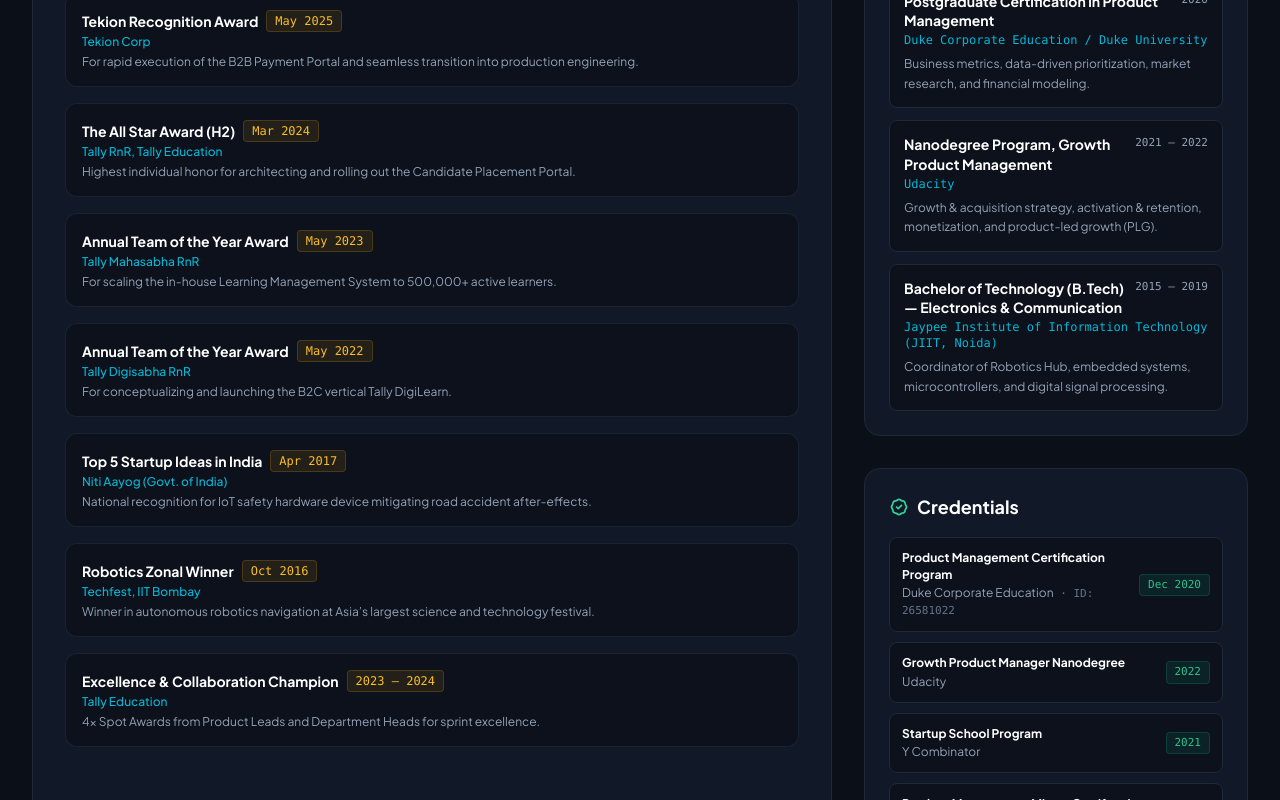
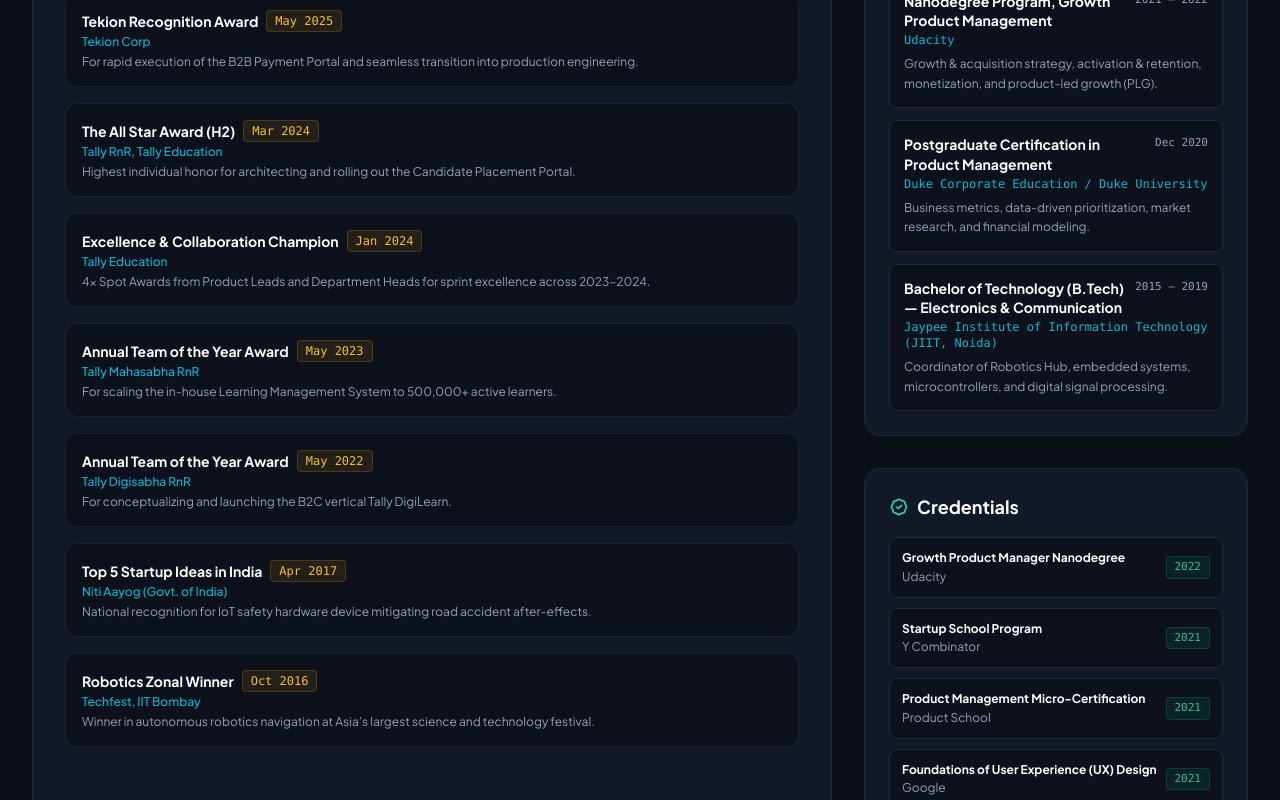
Before and after one commit to 1997agarwal/1997agarwal.github.io, a React (Vite) app: page / in a window 1280 px wide. Shown: the part 10120-10920 px from the top of the page. Built offline with nearby package versions, Linux system fonts and the light colour scheme; no server answers; the HTML template or start-up script is replaced by a standard one.

Commit message:
feat(accolades): sort awards, education and credentials latest first by month and year

```diff
--- a/src/data/portfolioData.js
+++ b/src/data/portfolioData.js
@@ -418,23 +418,23 @@ export const AWARDS_AND_EDUCATION = {
   awards: [
     { title: 'Tekion Recognition Award', org: 'Tekion Corp', date: 'May 2025', resumeNote: 'B2B Payment Portal execution', featured: true, desc: 'For rapid execution of the B2B Payment Portal and seamless transition into production engineering.' },
     { title: 'The All Star Award (H2)', org: 'Tally RnR, Tally Education', date: 'Mar 2024', resumeNote: 'Candidate Placement Portal', featured: true, desc: 'Highest individual honor for architecting and rolling out the Candidate Placement Portal.' },
+    { title: 'Excellence & Collaboration Champion', org: 'Tally Education', date: 'Jan 2024', desc: '4x Spot Awards from Product Leads and Department Heads for sprint excellence across 2023–2024.' },
     { title: 'Annual Team of the Year Award', org: 'Tally Mahasabha RnR', date: 'May 2023', resumeNote: 'Learning Management System', featured: true, desc: 'For scaling the in-house Learning Management System to 500,000+ active learners.' },
     { title: 'Annual Team of the Year Award', org: 'Tally Digisabha RnR', date: 'May 2022', resumeNote: 'DigiLearn', featured: true, desc: 'For conceptualizing and launching the B2C vertical Tally DigiLearn.' },
     { title: 'Top 5 Startup Ideas in India', org: 'Niti Aayog (Govt. of India)', date: 'Apr 2017', resumeNote: 'IoT Road Safety Device', featured: true, desc: 'National recognition for IoT safety hardware device mitigating road accident after-effects.' },
-    { title: 'Robotics Zonal Winner', org: 'Techfest, IIT Bombay', date: 'Oct 2016', desc: 'Winner in autonomous robotics navigation at Asia’s largest science and technology festival.' },
-    { title: 'Excellence & Collaboration Champion', org: 'Tally Education', date: '2023 – 2024', desc: '4x Spot Awards from Product Leads and Department Heads for sprint excellence.' }
+    { title: 'Robotics Zonal Winner', org: 'Techfest, IIT Bombay', date: 'Oct 2016', desc: 'Winner in autonomous robotics navigation at Asia’s largest science and technology festival.' }
   ],
   education: [
-    { school: 'Duke Corporate Education / Duke University', program: 'Postgraduate Certification in Product Management', period: '2020', desc: 'Business metrics, data-driven prioritization, market research, and financial modeling.' },
     { school: 'Udacity', program: 'Nanodegree Program, Growth Product Management', period: '2021 – 2022', desc: 'Growth & acquisition strategy, activation & retention, monetization, and product-led growth (PLG).' },
+    { school: 'Duke Corporate Education / Duke University', program: 'Postgraduate Certification in Product Management', period: 'Dec 2020', desc: 'Business metrics, data-driven prioritization, market research, and financial modeling.' },
     { school: 'Jaypee Institute of Information Technology (JIIT, Noida)', program: 'Bachelor of Technology (B.Tech) — Electronics & Communication', period: '2015 – 2019', desc: 'Coordinator of Robotics Hub, embedded systems, microcontrollers, and digital signal processing.' }
   ],
   certifications: [
-    { title: 'Product Management Certification Program', issuer: 'Duke Corporate Education', credentialId: '26581022', year: 'Dec 2020' },
     { title: 'Growth Product Manager Nanodegree', issuer: 'Udacity', year: '2022' },
     { title: 'Startup School Program', issuer: 'Y Combinator', year: '2021' },
     { title: 'Product Management Micro-Certification', issuer: 'Product School', year: '2021' },
-    { title: 'Foundations of User Experience (UX) Design', issuer: 'Google', year: '2021' }
+    { title: 'Foundations of User Experience (UX) Design', issuer: 'Google', year: '2021' },
+    { title: 'Product Management Certification Program', issuer: 'Duke Corporate Education', credentialId: '26581022', year: 'Dec 2020' }
   ]
 };
 
@@ -502,7 +502,27 @@ export const caseStudies = CASE_STUDIES_ARCHIVE.flatMap(cat =>
   }))
 );
 
-export const accolades = AWARDS_AND_EDUCATION.awards.map(a => ({
+export function parseDateScore(d) {
+  if (!d) return 0;
+  const str = String(d).trim();
+  const rangePart = str.includes('–')
+    ? str.split('–')[1].trim()
+    : str.includes('-') && !str.includes(' ')
+      ? str
+      : str.split('-')[1]
+        ? str.split('-')[1].trim()
+        : str;
+  const months = { jan: 1, feb: 2, mar: 3, apr: 4, may: 5, jun: 6, jul: 7, aug: 8, sep: 9, oct: 10, nov: 11, dec: 12 };
+  const mMatch = rangePart.match(/(jan|feb|mar|apr|may|jun|jul|aug|sep|oct|nov|dec)/i);
+  const yMatch = rangePart.match(/\b(19\d\d|20\d\d)\b/);
+  const y = yMatch ? parseInt(yMatch[1], 10) : 0;
+  const m = mMatch ? months[mMatch[1].toLowerCase()] : 12;
+  return y * 100 + m;
+}
+
+export const accolades = [...AWARDS_AND_EDUCATION.awards]
+  .sort((a, b) => parseDateScore(b.date) - parseDateScore(a.date))
+  .map(a => ({
     title: a.title,
     issuer: a.org,
     year: a.date,
@@ -511,7 +531,9 @@ export const accolades = AWARDS_AND_EDUCATION.awards.map(a => ({
     resumeNote: a.resumeNote || ''
   }));
 
-export const education = AWARDS_AND_EDUCATION.education.map(e => ({
+export const education = [...AWARDS_AND_EDUCATION.education]
+  .sort((a, b) => parseDateScore(b.period) - parseDateScore(a.period))
+  .map(e => ({
     degree: e.program,
     institution: e.school,
     period: e.period,
@@ -519,7 +541,9 @@ export const education = AWARDS_AND_EDUCATION.education.map(e => ({
     desc: e.desc || ''
   }));
 
-export const certifications = AWARDS_AND_EDUCATION.certifications.map(c => ({
+export const certifications = [...AWARDS_AND_EDUCATION.certifications]
+  .sort((a, b) => parseDateScore(b.year) - parseDateScore(a.year))
+  .map(c => ({
     name: c.title,
     issuer: c.issuer,
     credentialId: c.credentialId || null,
```
Lines whose indentation alone changed are shown as unchanged.
